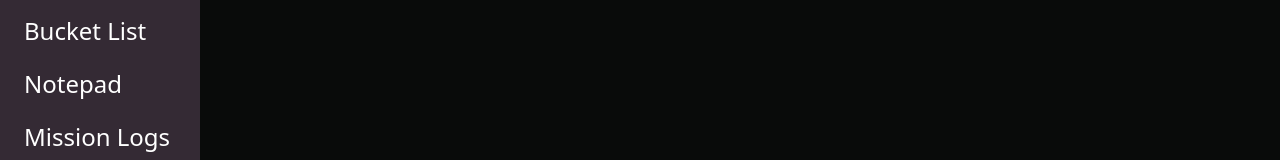
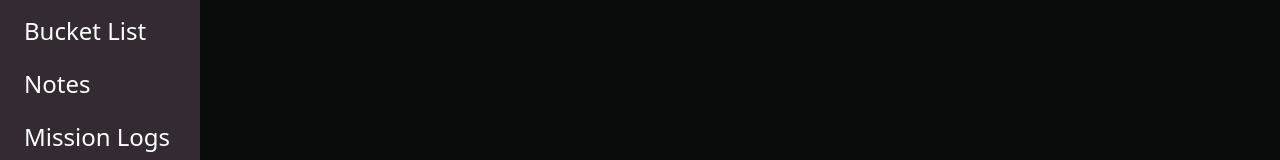
Before and after one commit to DobermannGroup/brother, a React (Vite) app: page / in a window 1280 px wide. Both pictures are taken after a click on the element 25 px from the left and 400 px from the top of the page. Shown: the part 226-386 px from the top of the page. Built offline with nearby package versions, Linux system fonts and the light colour scheme; some icons are missing.

Commit message:
Changed Notepad to notes

```diff
--- a/src/components/Nav.jsx
+++ b/src/components/Nav.jsx
@@ -35,7 +35,7 @@ function Nav() {
             <h1>Monthly</h1>
             <h1>Anually</h1>
             <h1>Bucket List</h1>
-            <h1>Notepad</h1>
+            <h1>Notes</h1>
             <h1>Mission Logs</h1>
             <h1>Calendar</h1>
           </div>
```
